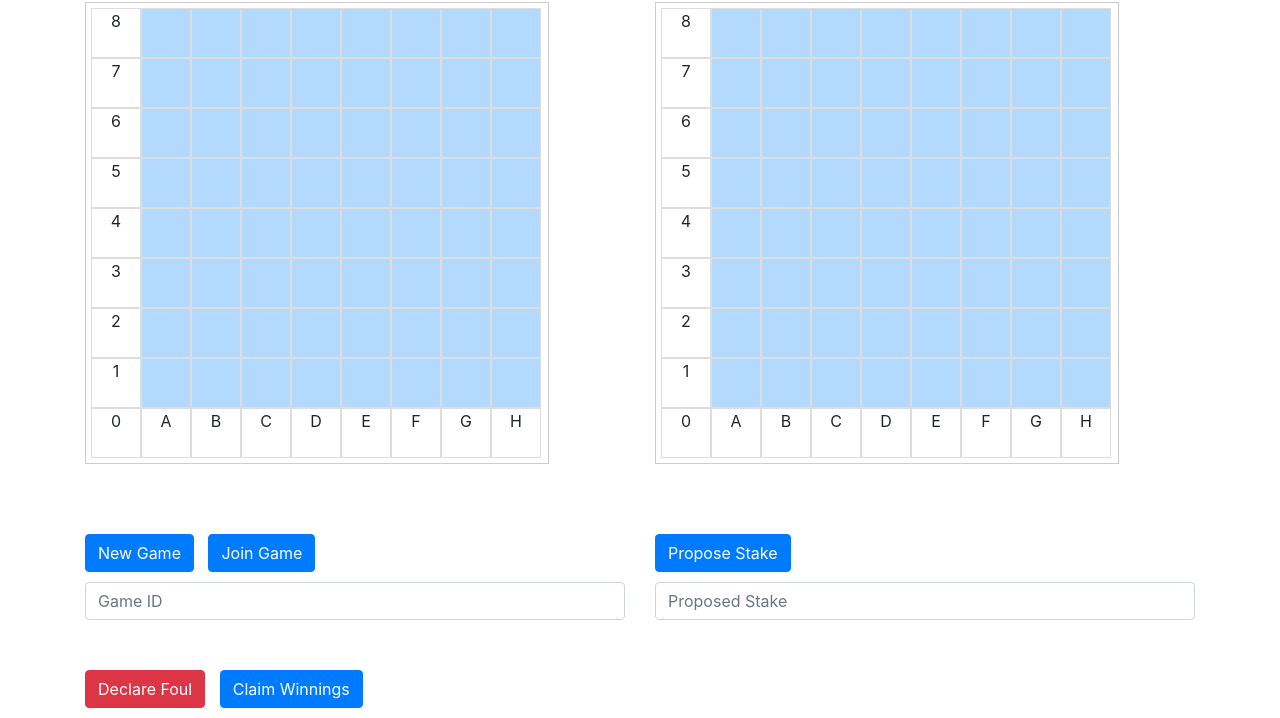
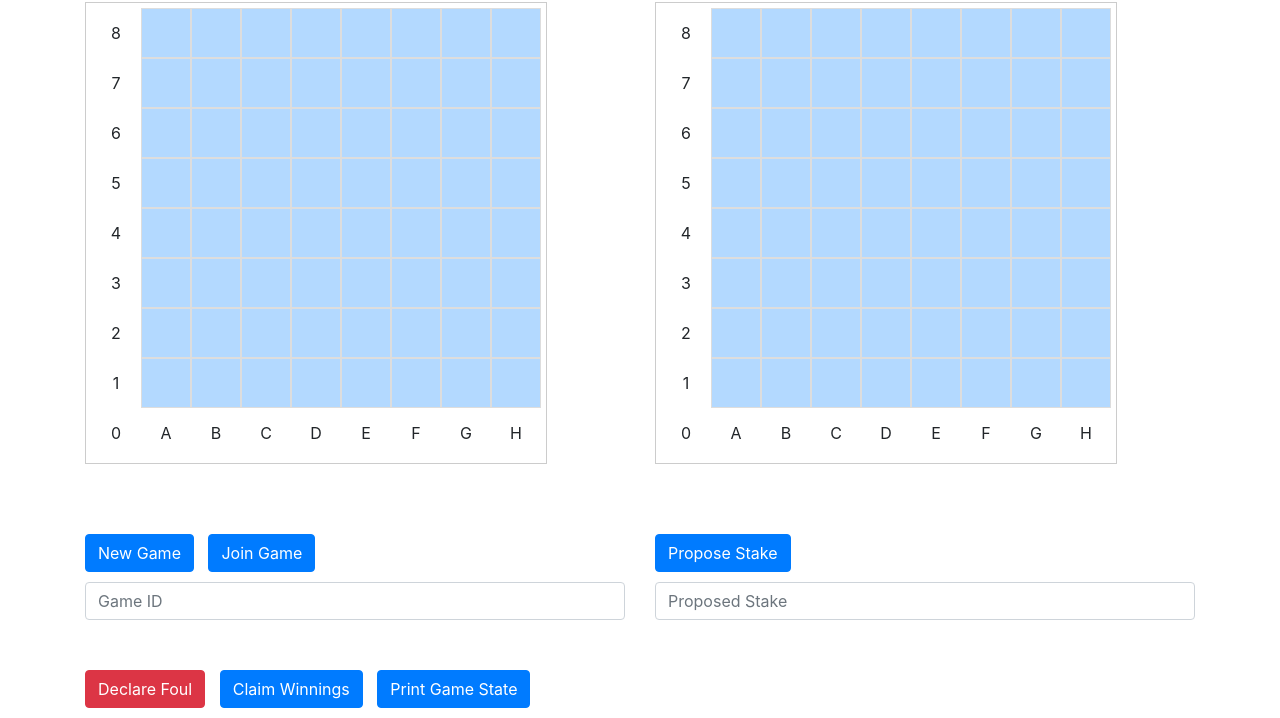
Before and after one commit to giuseppe-crea/Battleships, a website: page src/index.html in a window 1280 px wide. Shown: the part 172-890 px from the top of the page. Drawn offline with nearby package versions, Linux system fonts and the light colour scheme.

Commit message:
Added a debug button

```diff
--- a/src/css/styles.css
+++ b/src/css/styles.css
@@ -15,12 +15,13 @@ h1 {
   border: 1px solid #ccc;
   padding: 5px;
   margin-bottom: 20px;
-  width: 464px;
+  width: 462px;
 }
 
 .tile {
   width: 100%;
   height: 100%;
+  border: 1px solid #ddd;
   background-color: #b3d9ff;
   box-sizing: border-box;
 }
@@ -28,13 +29,16 @@ h1 {
 .tile-label {
   width: 100%;
   height: 100%;
+  text-align: center;
+  vertical-align: middle;
+  padding-top: 25%;
   background-color: transparent;
   box-sizing: border-box;
+  border: transparent;
 }
 
 
 .grid div {
-  border: 1px solid #ddd;
   cursor: pointer;
 }
 
--- a/src/index.html
+++ b/src/index.html
@@ -44,6 +44,7 @@
       <div class="container">
         <button class="btn btn-danger" id="foul-btn">Declare Foul</button>
         <button class="btn btn-primary" id="claim-winnings-btn">Claim Winnings</button>
+        <button class="btn btn-primary" id="print-game-state-btn">Print Game State</button>
       </div>
     </div>
   </div>
--- a/src/js/script.js
+++ b/src/js/script.js
@@ -1,5 +1,8 @@
 var ships_placed = 0; // global variable to keep track of the number of ships placed
-
+// global boolean array to keep track of the player's placed ships, 64 positions, initially all false
+var ships = new Array(64).fill(false);
+// global boolean array to keep track of the player's hits, 64 positions, initially all false
+var hits = new Array(64).fill(false);
 // Create the first grid dynamically
 // get the html element 'your-grid' by id and assign it to a variable
 var grid1 = document.getElementById("your-grid");
@@ -15,15 +18,10 @@ grids.forEach(element => {
                 tile.style.pointerEvents = "none";
                 // write the numbers '1' to '8'in the first column
                 if (j === 0 && i >= 0) {
-                    // text should be centered both vertically and horizontally
-                    tile.style.textAlign = "center";
-                    tile.style.verticalAlign = "middle";
                     tile.innerHTML = 8-i;
                 }
                 // write the letter 'A' to 'H' in the last row
                 if (i === 8 && j > 0) {
-                    tile.style.textAlign = "center";
-                    tile.style.verticalAlign = "middle";
                     tile.innerHTML = String.fromCharCode(64 + j);
                 }
           } else {
@@ -47,6 +45,7 @@ function handleClick(event) {
     // change the tile's color to grey if it's in the first grid, red if it's in the second grid
     if (grid.id === "your-grid" && ships_placed < 20) {
         event.target.style.backgroundColor = "grey";
+        ships[index] = true; // set the corresponding position in the ships array to true
         // also increment the global counter 'ships_placed' by one
         ships_placed++;
     } else if (grid.id === "opponent-grid"){
@@ -64,3 +63,13 @@ function handleClick(event) {
     console.log("Clicked tile in grid: " + grid.id);
     console.log("Clicked tile index: " + index);
 }
+
+// find the 'print-game-state' button and add an event listener to it
+var printGameStateButton = document.getElementById("print-game-state-btn");
+printGameStateButton.addEventListener("click", printGameState);
+
+function printGameState() {
+    console.log("Ships placed: " + ships_placed);
+    console.log("Ships: " + ships);
+    console.log("Hits: " + hits);
+}
```
